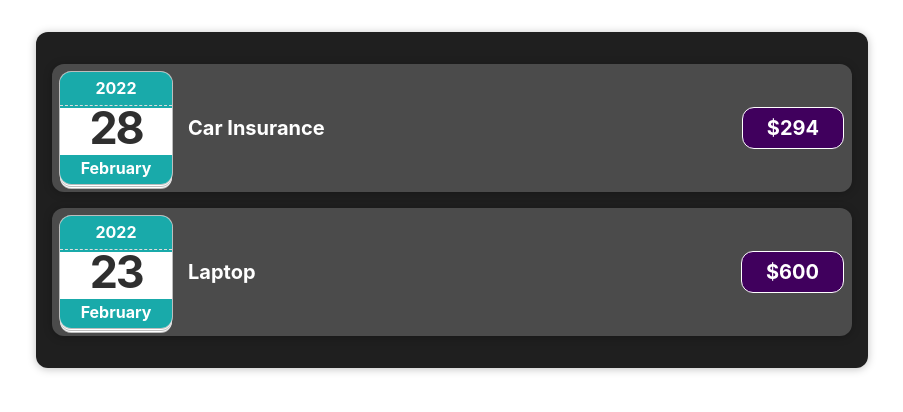
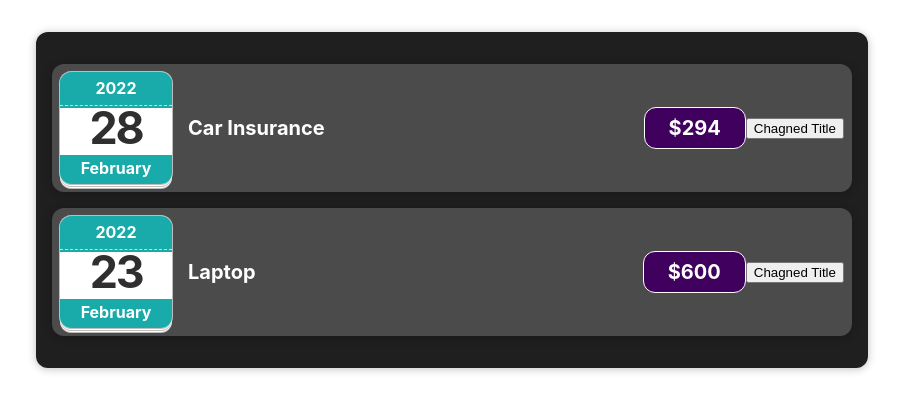
Before and after one commit to touhid-jisan/JavaScript-Practice, a React (Create React App) app in the folder React-JS/2_React_Basics_w_Components/react-first-project/: page / in a window 1280 px wide. Shown: the top 412 px of the page, without its empty margins (188-1091 px from the left). Built offline with nearby package versions, Linux system fonts and the light colour scheme; the HTML template or start-up script is replaced by a standard one.

Commit message:
Using the State Hook

```diff
--- a/React-JS/2_React_Basics_w_Components/react-first-project/src/components/Expenses/ExpenseItem.js
+++ b/React-JS/2_React_Basics_w_Components/react-first-project/src/components/Expenses/ExpenseItem.js
@@ -1,16 +1,26 @@
+import React, { useState } from  'react';
+
 import "./ExpenseItem.css";
 import ExpenseDate from "./ExpenseDate";
 import Card from "../UI/Card";
 
 const ExpenseItem = (props) => {
+  const [title, setTitle] = useState(props.title);
+
+  // let title = props.title;
+
+  const clickHandler = () => {
+    setTitle('Updated!');
+  };
   return (
     <Card className="expense-item">
       {/* <div>{props.date.toISOString()}</div> */}
       <ExpenseDate date={props.date}></ExpenseDate>
       <div className="expense-item__description">
-        <h2>{props.title}</h2>
+        <h2>{title}</h2>
         <div className="expense-item__price">${props.amount}</div>
       </div>
+      <button onClick={clickHandler}>Chagned Title</button>
     </Card>
   );
 }
```
